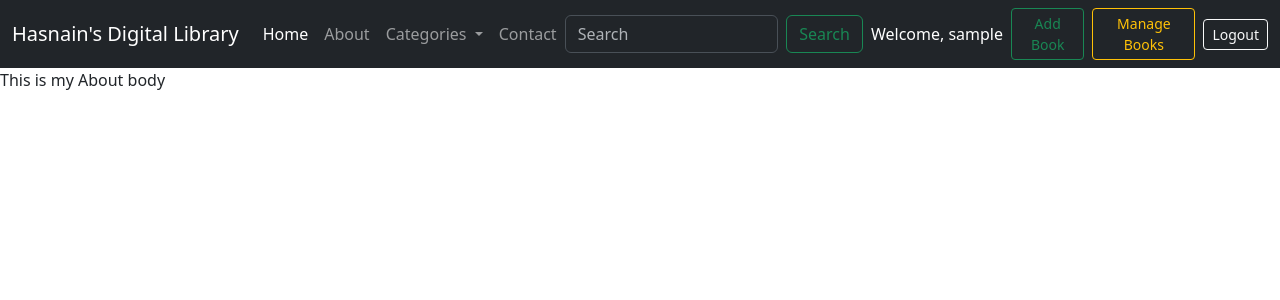
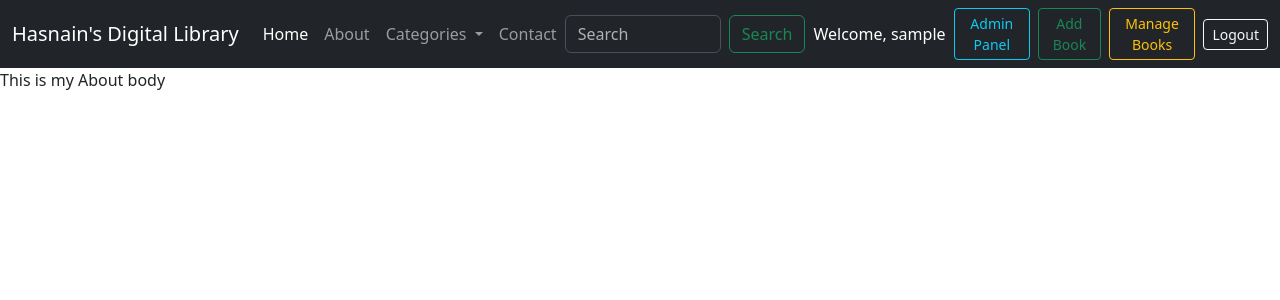
Before and after one commit to Hasnain-118/Django, a Django app: page /about/ in a window 1280 px wide. Shown: the top 300 px of the page. Run offline with Django 5.2, Linux system fonts and the light colour scheme; the visitor is signed in with stand-in values (Sample User, id 1).

Commit message:
added admin button in navbar only for admin

```diff
--- a/templates/base.html
+++ b/templates/base.html
@@ -128,6 +128,10 @@
 
                     {% if user.is_staff %}
 
+                    <a href="{% url 'admin:index' %}" class="btn btn-outline-info btn-sm">
+                        Admin Panel
+                    </a>
+
                     <a href="{% url 'add_book' %}" class="btn btn-outline-success btn-sm">
                         Add Book
                     </a>
```
